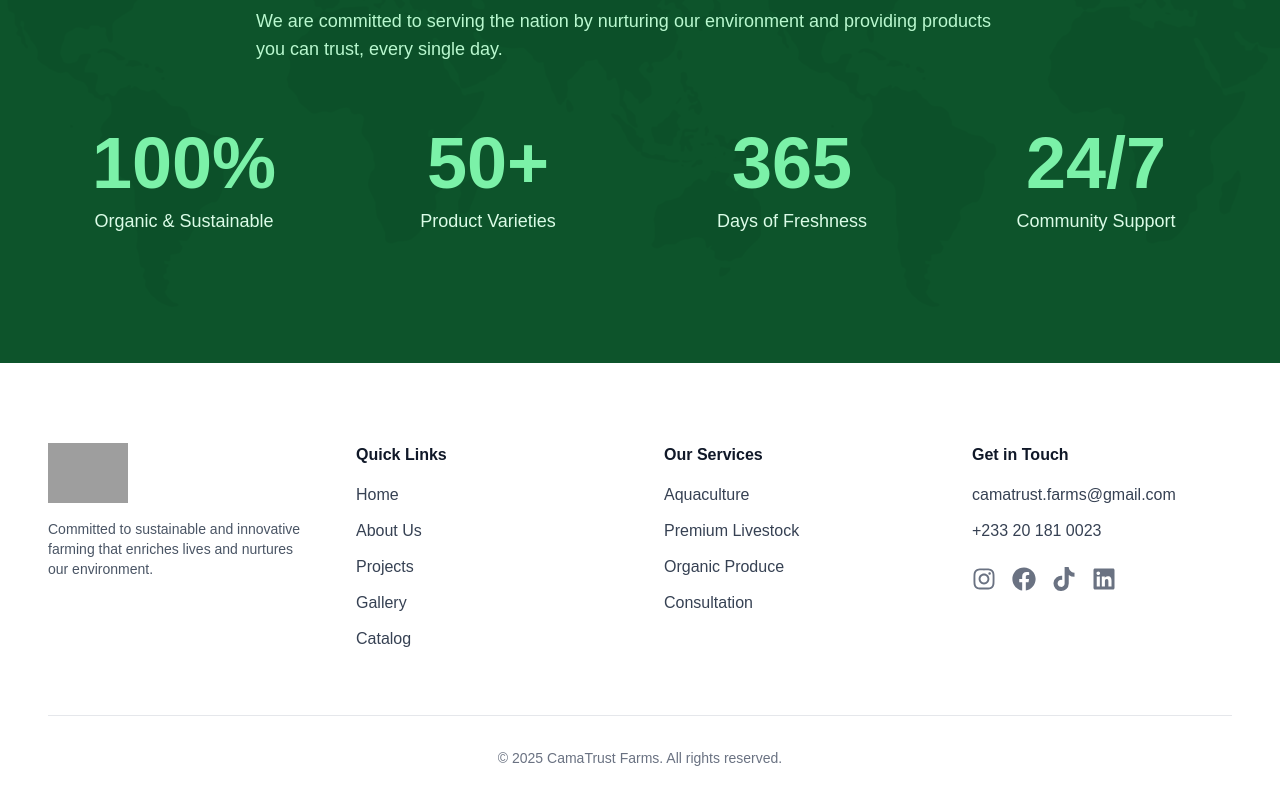
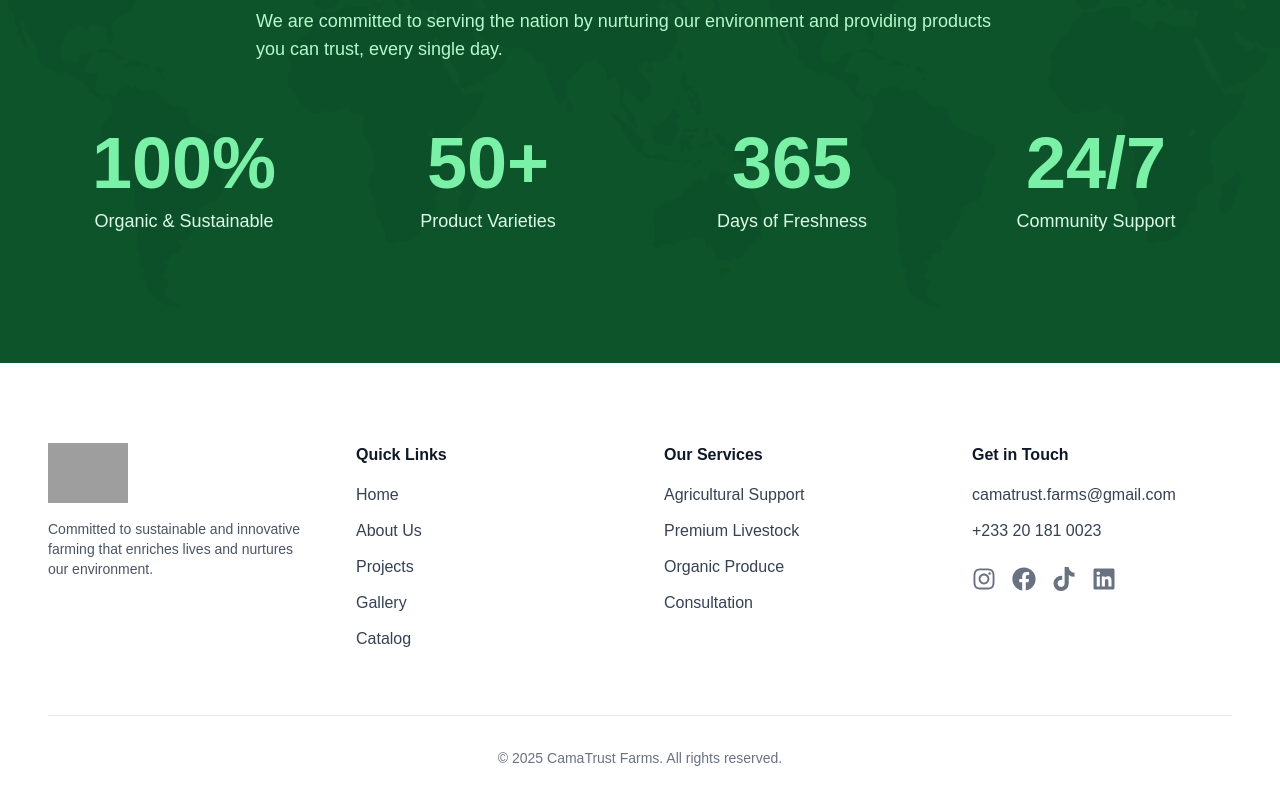
Before and after one commit to gemgeek/camatrust-farms-website, a Next.js app: page / in a window 1280 px wide. Shown: the part 2517-3317 px from the top of the page. Built offline with nearby package versions, Linux system fonts and the light colour scheme; grey boxes are pictures that could not be loaded.

Commit message:
Update footer

```diff
--- a/src/components/Footer.tsx
+++ b/src/components/Footer.tsx
@@ -51,7 +51,7 @@ const Footer = () => {
           <div>
             <h3 className="font-semibold text-gray-900 mb-4">Our Services</h3>
             <ul className="space-y-3">
-              <li><Link href="/catalog/aquaculture" className="hover:text-green-700">Aquaculture</Link></li>
+              <li><Link href="/catalog/agricultural support" className="hover:text-green-700">Agricultural Support</Link></li>
               <li><Link href="/catalog/livestock" className="hover:text-green-700">Premium Livestock</Link></li>
               <li><Link href="/catalog/produce" className="hover:text-green-700">Organic Produce</Link></li>
               <li><Link href="/projects" className="hover:text-green-700">Consultation</Link></li>
```
